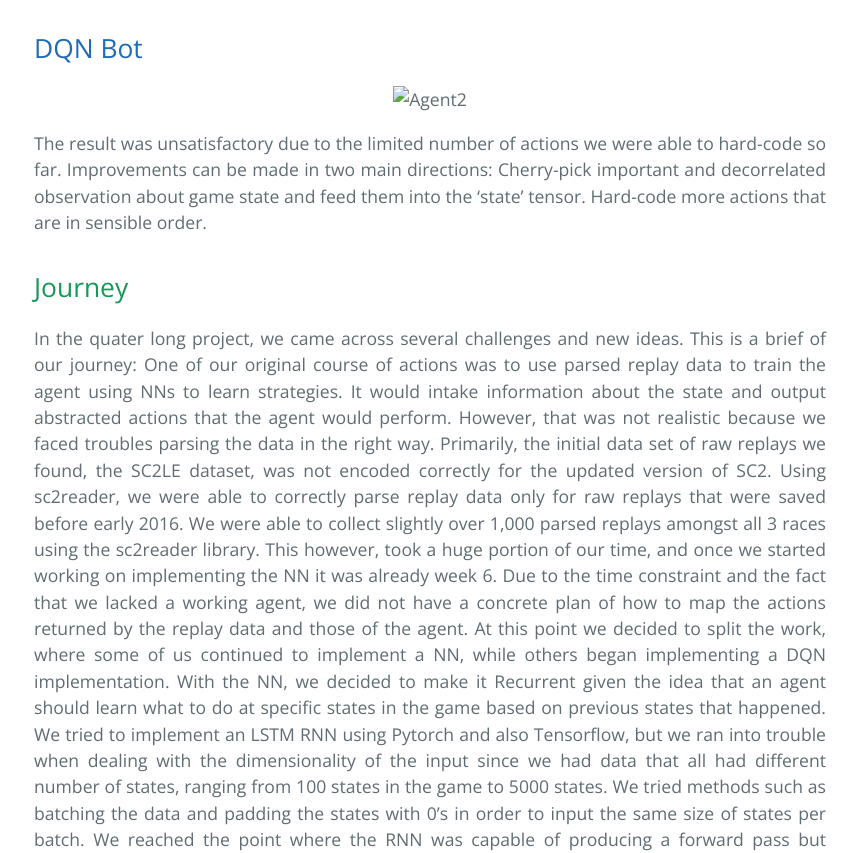
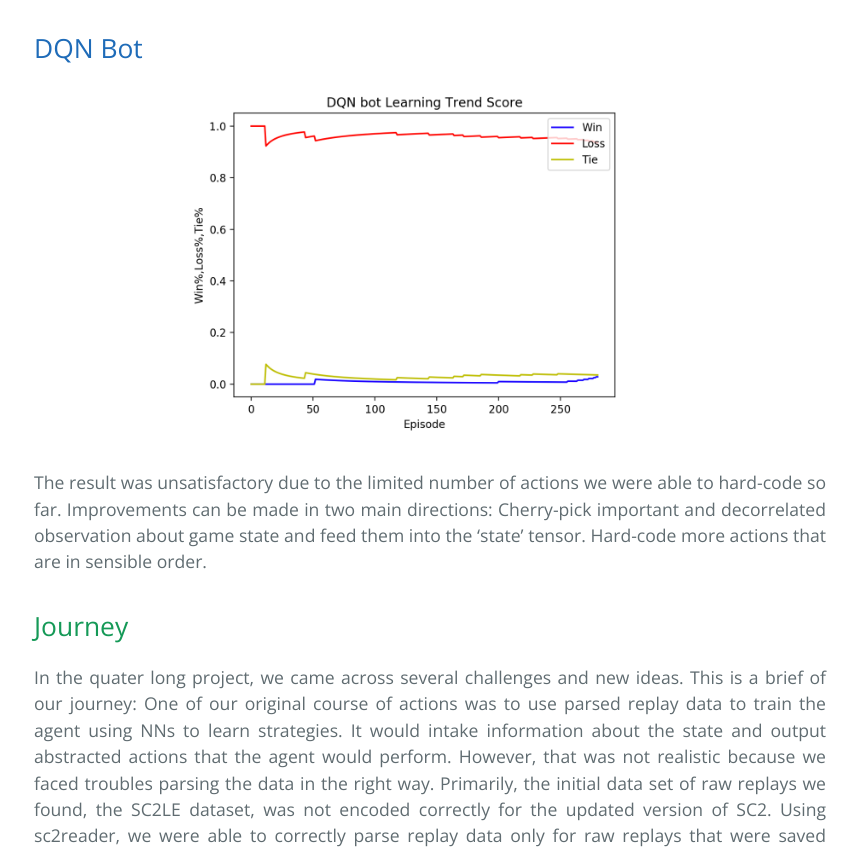
Before and after one commit to shraddha55/SwaggerBot, a plain HTML site: page index.html in a window 1280 px wide. Shown: the part 9261-10114 px from the top of the page, without its empty margins (230-1088 px from the left). Drawn offline with nearby package versions, Linux system fonts and the light colour scheme.

Commit message:
Adding my existin

```diff
--- a/index.html
+++ b/index.html
@@ -294,7 +294,7 @@ With two the additional actions, “build reactors” and “build tech labs”,
 <h2><a href="https://github.com/okdolly/SwaggerBot-StarCraft2/blob/master/pytorch_dqn_agent/dqn-move-agent.py">DQN Bot</a></h2>
 
 <p align="center">
-  <img src="DQN-result" width="500" alt="Agent2" />
+  <img src="DQN-result.png" width="500" alt="Agent2" />
 </p>
 
 <p style="text-align: justify">
```
